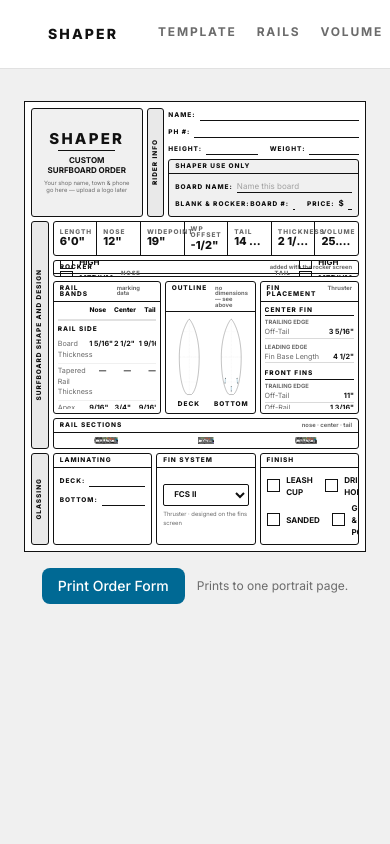
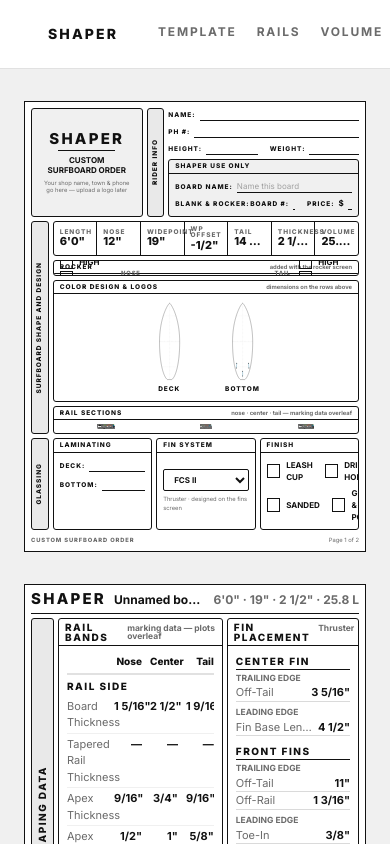
Before and after one commit to cpktoes/shaper, a Next.js app: page /design/summary in a window 390 px wide. Shown: the top 844 px of the page. Built offline with nearby package versions, Linux system fonts and the light colour scheme.

Commit message:
feat(summary): split the order form into a form page and a shaper reference page

```diff
--- a/app/design/summary/order-form.css
+++ b/app/design/summary/order-form.css
@@ -71,6 +71,34 @@
 }
 
 /*
+ * Page 2's type, about 1.55x the order form's.
+ *
+ * The whole reason the rail and fin tables moved off the front was that the type they could afford
+ * squeezed between the drawings was smaller than a number a shaper cuts foam to should ever be.
+ * Moving them does not by itself fix that: these sizes are `cqw` units against the container, and
+ * the container is the same width whichever page a table sits on. So the reference sheet restates
+ * the scale, and the tables spend their new half-page on legibility rather than on white space.
+ *
+ * Both groups are restated, not just `--order-form-*`. A custom property whose value contains
+ * `var()` is substituted where it is DECLARED, not where it is used — so the `--summary-font-*`
+ * aliases above resolved against the root's `--order-form-*` and inherit down already-resolved.
+ * Redeclaring only the `--order-form-*` half here would leave every embedded view (the whole rail
+ * data table) still at the front page's size.
+ */
+[data-order-form-root] .order-form-sheet-reference {
+  --order-form-caption: clamp(10px, 1.409cqw, 17px); /* 12.4px at 880 */
+  --order-form-micro: clamp(8.5px, 1.232cqw, 15px); /* 10.8px */
+  --order-form-value: clamp(12px, 1.761cqw, 21px); /* 15.5px */
+  --order-form-row: clamp(11px, 1.586cqw, 19px); /* 14px  */
+  --order-form-group: clamp(10px, 1.409cqw, 17px); /* 12.4px */
+
+  --summary-font-callout: clamp(12px, 1.761cqw, 21px);
+  --summary-font-group: clamp(10px, 1.409cqw, 17px);
+  --summary-font-row: clamp(11px, 1.586cqw, 19px);
+  --summary-font-label: clamp(10px, 1.409cqw, 17px);
+}
+
+/*
  * The paper.
  *
  * A fixed portrait aspect box rather than a height in pixels: `aspect-ratio` ties the sheet's
@@ -101,6 +129,11 @@
 }
 [data-order-form-root] .order-form-band-glassing {
   flex: 0 0 11%;
+}
+/* Page 2's identification strip — one line, so it is sized by its own type rather than given a
+   share of the page. */
+[data-order-form-root] .order-form-band-refhead {
+  flex: 0 0 auto;
 }
 
 /* The vertical spine labels are only as wide as their own type — they must never win space from
@@ -134,10 +167,30 @@
     background: #fff !important;
   }
 
-  /* The screen's grey desk and the page padding around the paper are screen furniture — on paper
-     the sheet IS the page. */
+  /* The screen's grey desk, the page padding around the paper, and the gap that separates the two
+     sheets on screen are all screen furniture — on paper each sheet IS a page, and the gap would
+     otherwise push page 2 down into a third. */
   [data-order-form-root] {
     max-width: none !important;
+    gap: 0 !important;
+  }
+
+  /* One break between the two sheets, and none after the last — a trailing `break-after` on the
+     final sheet is what produces a blank third page. */
+  [data-order-form-sheet] {
+    break-after: page;
+    page-break-after: always; /* legacy alias, for print engines that never took the new property */
+  }
+  [data-order-form-sheet]:last-child {
+    break-after: auto;
+    page-break-after: auto;
+  }
+
+  /* Neither sheet may be split across pages: each is sized to exactly one page box, so any
+     fragmentation is a rounding artefact rather than genuine reflow. */
+  [data-order-form-sheet] {
+    break-inside: avoid;
+    page-break-inside: avoid;
   }
 
   /* The sheet's own border stays; everything else prints on white. Scoped under the sheet so
@@ -149,13 +202,16 @@
     print-color-adjust: exact;
   }
 
-  /* Fill the printable box exactly. The aspect-ratio that shapes the sheet on screen would fight
-     the page box's own proportions here, so the printed sheet takes its size from the box the hook
-     hands it instead. */
+  /* Release the on-screen aspect ratio so each sheet is sized by the inline width and height
+     `useOrderFormPrintFit` gives it.
+
+     This rule used to say `width: 100% !important; height: 100% !important`, which was right when
+     the hook sized the ROOT and a single sheet filled it. Now the hook sizes each SHEET, and those
+     percentages resolve against the root — which is no longer a page and has no height of its own,
+     so `height: 100%` would resolve to auto and the careful page-box sizing would be thrown away.
+     An `!important` declaration also beats the hook's inline style, so this was not a near miss. */
   [data-order-form-sheet] {
     aspect-ratio: auto !important;
-    width: 100% !important;
-    height: 100% !important;
   }
 
   /* Scrolling containers — the rail data table and the fin placement table — print in full instead
@@ -170,12 +226,12 @@
     display: none !important;
   }
 
-  /* Set by useOrderFormPrintFit's beforeprint handler, which also gives this element an inline
-     width and height equal to the printable page box. The height is deliberately NOT forced to
-     `auto`: that is what lets flex bands go content-proportional and inflate the sheet past the
-     page. `overflow: hidden` is the backstop — with the box the exact size of the page, anything
-     that still spills cannot start a second one. */
-  [data-order-form-root][data-printing] {
+  /* Set by useOrderFormPrintFit's beforeprint handler, which also gives every sheet an inline
+     width and height equal to the printable page box. A sheet's height is deliberately NOT forced
+     to `auto`: that is what lets flex bands go content-proportional and inflate a sheet past its
+     page. `overflow: hidden` is the backstop — with each box the exact size of a page, anything
+     that still spills cannot start another one. */
+  [data-order-form-root][data-printing] [data-order-form-sheet] {
     overflow: hidden !important;
   }
 }
--- a/components/summary/order-form.tsx
+++ b/components/summary/order-form.tsx
@@ -1,34 +1,44 @@
 "use client";
 
 /**
- * The Summary screen as a **shop order form** — one portrait page, laid out like the paper form a
- * custom board actually gets ordered on (`LB_order_form.pdf`, Kontoes Surfboards) rather than like
- * a dashboard.
+ * The Summary screen as a **shop order form** — laid out like the paper form a custom board actually
+ * gets ordered on (`LB_order_form.pdf`, Kontoes Surfboards) rather than like a dashboard.
  *
- * The muse's structure is kept intact, because it is what makes the sheet legible to someone who
- * has filled one in before: a boxed header (shop identity, `RIDER INFO`, a `SHAPER USE ONLY`
- * sub-box), a `SURFBOARD SHAPE AND DESIGN` body with vertical spine labels down the left edge, and
- * a `GLASSING` band across the bottom. What changes is that the panels a shaper would have ticked
- * or sketched by hand are replaced by this app's calculated output:
+ * **Two pages, printing front and back.**
+ *
+ * *Page 1 is the order form.* The muse's structure is kept intact, because it is what makes the
+ * sheet legible to someone who has filled one in before: a boxed header (shop identity, `RIDER
+ * INFO`, a `SHAPER USE ONLY` sub-box), a `SURFBOARD SHAPE AND DESIGN` body with vertical spine
+ * labels down the left edge, and a `GLASSING` band across the bottom. What changes is that the
+ * panels a shaper would have ticked or sketched by hand are replaced by this app's calculated
+ * output:
  *
  * - `TAIL SHAPE` is gone — the tail is built into the outline, so ticking it would be a second,
  *   disagreeable source of truth.
- * - `CONTOURS`/`RAILS` checkboxes become the real rail section plots and the rail band marking
- *   data — the numbers a shaper cuts foam to.
+ * - `CENTER` becomes `WIDEPOINT` and `WP OFFSET`, since a width means little without saying where
+ *   along the board it was measured.
+ * - `CONTOURS`/`RAILS` checkboxes become the real rail section plots.
  * - `FIN SETUP` checkboxes become a fin *system* selector, since which fins go on the board is
  *   now designed on the fins screen; only the box hardware is still an ordering choice.
  * - `ROCKER` stays a placeholder box until the rocker screen exists.
+ *
+ * *Page 2 is the shaper's reference* — the rail band marking data and the fin placement numbers.
+ * These were on the front, in two narrow columns either side of the drawings, and the type they
+ * could afford there was smaller than a number you cut foam to has any business being. On their own
+ * page they get a half-page each. What the front gets back is the muse's own use for that space:
+ * its board outlines live inside a big `COLOR DESIGN AND LOGOS` panel, blank around the drawings so
+ * a customer can sketch artwork on it.
  *
  * Every calculated value is read from the shared design store (`components/design/design-store.tsx`)
  * and rendered through the *existing* view components — `OutlineViewer`, `RailSectionPlot`,
  * `RailDataTable`. No panel here reimplements a view or redoes a calculation, so a printed number
  * cannot drift from the screen it came from.
  *
- * **Sizing.** The sheet is a fixed portrait aspect box whose type scales with its own width in
- * `cqw` units (see `app/design/summary/order-form.css`). That is what lets the same layout be
- * measured on screen and printed to paper: `useOrderFormPrintFit` pins the sheet to the printable
- * page box before measuring, and because the type is tied to the *container* rather than the
- * viewport, the layout it measures is the layout that prints.
+ * **Sizing.** Each sheet is a fixed portrait aspect box whose type scales with the *container's*
+ * width in `cqw` units (see `app/design/summary/order-form.css`). That is what lets the same layout
+ * be measured on screen and printed to paper: `useOrderFormPrintFit` pins every sheet to the
+ * printable page box before measuring, and because the type is tied to the container rather than
+ * the viewport, the layout it measures is the layout that prints.
  */
 
 import type { CSSProperties, ReactNode } from "react";
@@ -45,6 +55,7 @@ import {
   RailLabel,
 } from "./order-form-primitives";
 import { useOrderFormPrintFit } from "./use-print-fit";
+import { cn } from "@/lib/utils";
 import { FIN_SETUPS, FIN_SYSTEMS, type FinSystem } from "@/lib/geometry/fins";
 import type { RailSectionKey } from "@/lib/geometry/rail-bands";
 import {
@@ -61,6 +72,43 @@ const SECTION_TITLE: Record<RailSectionKey, string> = {
   center: "Center",
   tail: "Tail",
 };
+
+/**
+ * One sheet of paper. Both pages share the border, the padding and the `data-order-form-sheet` hook
+ * that the print path and the aspect-ratio rule key off, so neither can drift from the other.
+ */
+function Sheet({
+  variant = "form",
+  children,
+}: {
+  /** "reference" is page 2, which carries only two tables and can therefore afford much larger
+   * type than the densely packed order form — see `order-form.css`, where the variant redeclares
+   * the whole type scale. */
+  variant?: "form" | "reference";
+  children: ReactNode;
+}) {
+  return (
+    <div
+      data-order-form-sheet
+      className={cn(
+        "flex flex-col gap-1 border-[1.5px] border-surf-black bg-surf-base p-1.5",
+        variant === "reference" && "order-form-sheet-reference",
+      )}
+    >
+      {children}
+    </div>
+  );
+}
+
+/** The `PAGE 1 OF 2` / `PAGE 2 OF 2` marker, so the pair reads as a pair when it comes off the printer. */
+function PageMark({ page, title }: { page: number; title: string }) {
+  return (
+    <div className="flex flex-none items-baseline justify-between gap-2 pt-0.5 text-surf-muted order-form-micro">
+      <span className="font-display font-extrabold tracking-architectural uppercase">{title}</span>
+      <span>Page {page} of 2</span>
+    </div>
+  );
+}
 
 /**
  * One cell of the dimensions row — an ALL-CAPS caption over the measurement, the muse's
@@ -93,8 +141,9 @@ function RockerTicks() {
 }
 
 /**
- * One drawing inside the shared outline panel, captioned beneath it the way the paper muse
- * captions its own pair.
+ * One drawing inside the colour-design panel, captioned beneath it the way the paper muse captions
+ * its own pair. The drawings sit in the middle third of the panel, leaving blank paper either side
+ * for the artwork the panel is named for.
  */
 function OutlineHalf({ label, children }: { label: string; children: ReactNode }) {
   return (
@@ -140,18 +189,22 @@ export function OrderForm() {
   const finSetupLabel =
     FIN_SETUPS.find((s) => s.value === effectiveFins.finSetup)?.label ?? effectiveFins.finSetup;
 
+  const thicknessDisplay = formatInchesFraction(railBands.center.boardThickness);
+
   return (
     <div className="flex min-h-0 flex-1 flex-col items-center overflow-y-auto bg-surf-muted/10 px-6 py-8">
       {/*
-       * Two nested elements, deliberately. The outer one is the `@container` the sheet's type
-       * queries — a container query never matches the container itself — and it is also what
-       * `useOrderFormPrintFit` pins to the printable page box. The inner one is the paper.
+       * The outer element is the `@container` the sheets' type queries — a container query never
+       * matches the container itself — and it is what `useOrderFormPrintFit` walks to find the
+       * sheets. It is no longer itself a page: it is the stack of them.
        */}
-      <div ref={rootRef} data-order-form-root className="@container w-full max-w-[880px] flex-none">
       <div
-          data-order-form-sheet
-          className="flex flex-col gap-1 border-[1.5px] border-surf-black bg-surf-base p-1.5"
+        ref={rootRef}
+        data-order-form-root
+        className="@container flex w-full max-w-[880px] flex-none flex-col gap-8"
       >
+        {/* ══════════ PAGE 1 — the order form ══════════════════════════════════════════════ */}
+        <Sheet>
           {/* ─── BAND 1 — header ────────────────────────────────────────────────────────── */}
           <div className="flex flex-none gap-1 order-form-band-header">
             <div className="w-[34%] min-w-0">
@@ -222,10 +275,7 @@ export function OrderForm() {
                   label="Tail"
                   value={formatInchesFraction(outlineGeometry.tailWidthAt12in)}
                 />
-                <DimensionCell
-                  label="Thickness"
-                  value={formatInchesFraction(railBands.center.boardThickness)}
-                />
+                <DimensionCell label="Thickness" value={thicknessDisplay} />
                 <DimensionCell
                   label="Volume"
                   value={`${volumeResult.volumeLitres.toFixed(1)} L`}
@@ -272,22 +322,12 @@ export function OrderForm() {
                 </div>
               </FormBox>
 
-              {/* The body row: marking data, the two board drawings, the fin numbers. */}
-              <div className="flex min-h-0 flex-1 gap-1">
-                <FormBox
-                  caption="Rail Bands"
-                  captionRight="marking data"
-                  className="min-w-0 flex-[2.5]"
-                  bodyClassName="p-1"
-                >
-                  <RailDataTable sections={sections} compact />
-                </FormBox>
-
               {/*
-                 * Deck and bottom share one box rather than taking a box each: two captions, two
-                 * borders and two sets of padding for what a shaper reads as a single pair of
-                 * views is chrome the sheet cannot spare, and the width it gives back goes to the
-                 * marking data and the fin numbers either side.
+               * The muse's own big panel, and its own name for it. With the two data tables moved to
+               * page 2 this takes the whole body width, which is the point: the drawings are what
+               * the front of an order form is for, and the blank paper around them is where a
+               * customer sketches the colour work. The drawings are held to the middle third so
+               * that blank space falls either side of them rather than in one useless margin.
                *
                * Three theming overrides, all of them turning editor affordances back into plain
                * draughtsmanship, because this panel is a template to mark a blank from rather
@@ -313,11 +353,11 @@ export function OrderForm() {
                * the tokens are for, and that component already carries five display gates.
                */}
               <FormBox
-                  caption="Outline"
-                  captionRight="no dimensions — see above"
+                caption="Color Design &amp; Logos"
+                captionRight="dimensions on the rows above"
                 variant="flush"
-                  className="min-w-0 flex-[2.1]"
-                  bodyClassName="flex-row gap-1 p-1"
+                className="min-h-0 flex-1"
+                bodyClassName="p-1.5"
                 style={
                   {
                     "--outline-board-fill": "transparent",
@@ -326,6 +366,7 @@ export function OrderForm() {
                   } as CSSProperties
                 }
               >
+                <div className="mx-auto flex min-h-0 w-[46%] min-w-0 flex-1 flex-row gap-3">
                   <OutlineHalf label="Deck">
                     <OutlineViewer
                       geometry={outlineGeometry}
@@ -353,61 +394,16 @@ export function OrderForm() {
                       finMarks={finPlacement.marks}
                     />
                   </OutlineHalf>
+                </div>
               </FormBox>
 
-                {/* The fin numbers sit next to the drawing that carries the fin marks, so the
-                    table and the picture it describes are read together. */}
-                <FormBox
-                  caption="Fin Placement"
-                  captionRight={finSetupLabel}
-                  className="min-w-0 flex-[2.3]"
-                  bodyClassName="gap-1 overflow-y-auto p-1"
-                >
-                  <div data-print-unfold className="min-h-0 flex-1 overflow-y-auto">
-                    {finPlacement.sections.map((sec) => (
-                      <div key={sec.label} className="mb-1.5 last:mb-0">
-                        <div className="mb-0.5 border-b border-surf-black font-display font-extrabold tracking-architectural text-surf-black uppercase order-form-group">
-                          {sec.label}
-                        </div>
-                        {sec.groups.map((grp) => (
-                          <div key={grp.heading} className="mb-1 last:mb-0">
-                            <div className="font-bold text-surf-muted uppercase order-form-micro">
-                              {grp.heading}
-                            </div>
-                            {grp.rows.map((row) => (
-                              <div
-                                key={row.label}
-                                className="flex justify-between gap-1 border-b border-surf-muted/25 order-form-row"
-                              >
-                                <span className="truncate text-surf-muted">{row.label}</span>
-                                <span className="flex-none font-bold text-surf-black">
-                                  {formatInchesFraction(row.value, 16)}
-                                </span>
-                              </div>
-                            ))}
-                            {grp.fullSpread !== null && (
-                              <div className="flex justify-between gap-1 border-b border-surf-muted/25 order-form-row">
-                                <span className="truncate text-surf-muted">Full Spread</span>
-                                <span className="flex-none font-bold text-surf-black">
-                                  {formatInchesFraction(grp.fullSpread, 16)}
-                                </span>
-                              </div>
-                            )}
-                          </div>
-                        ))}
-                      </div>
-                    ))}
-                  </div>
-                </FormBox>
-              </div>
-
-              {/* The rail cross-sections, across the full width of the body. Side by side on one
-                  shared axis they are directly comparable and the band stays short; stacked in a
-                  column each plot would be a third of this width and three times this tall, which
-                  a portrait page cannot spare. */}
+              {/* The rail cross-sections stay on the front: they are drawings, and the front is the
+                  drawings' page. Their numbers are on the back. Side by side on one shared axis they
+                  are directly comparable and the band stays short; stacked in a column each plot
+                  would be a third of this width and three times this tall. */}
               <FormBox
                 caption="Rail Sections"
-                captionRight="nose · center · tail"
+                captionRight="nose · center · tail — marking data overleaf"
                 className="flex-none order-form-band-plots"
                 bodyClassName="p-1"
               >
@@ -470,7 +466,101 @@ export function OrderForm() {
               </div>
             </FormBox>
           </div>
+
+          <PageMark page={1} title="Custom Surfboard Order" />
+        </Sheet>
+
+        {/* ══════════ PAGE 2 — the shaper's reference ══════════════════════════════════════ */}
+        <Sheet variant="reference">
+          {/*
+           * A back page comes off the printer as a loose sheet and gets carried to the blank on its
+           * own, so it has to say which board it belongs to without the front in hand. Board name
+           * and the four numbers that identify a board — nothing a shaper would have to cross-check
+           * against page 1.
+           */}
+          <div className="flex flex-none items-baseline justify-between gap-3 border-b-[1.5px] border-surf-black pb-1 order-form-band-refhead">
+            <div className="flex min-w-0 items-baseline gap-2">
+              <span className="font-display font-extrabold tracking-architectural text-surf-black uppercase leading-none order-form-wordmark">
+                Shaper
+              </span>
+              <span className="truncate font-bold text-surf-black order-form-value">
+                {boardName || "Unnamed board"}
+              </span>
             </div>
+            <span className="flex-none font-bold text-surf-muted order-form-value">
+              {formatFeetInches(outline.length)} · {formatInchesFraction(outline.widePointWidth)} ·{" "}
+              {thicknessDisplay} · {volumeResult.volumeLitres.toFixed(1)} L
+            </span>
+          </div>
+
+          <div className="flex min-h-0 flex-1 gap-1">
+            <RailLabel>Shaping Data</RailLabel>
+
+            {/* Both tables, each with a half-page. This is the whole point of the second sheet: on
+                the front they were two narrow columns either side of the drawings, and the type they
+                could afford there was smaller than a number you cut foam to has any business being. */}
+            <FormBox
+              caption="Rail Bands"
+              captionRight="marking data — plots overleaf"
+              className="min-w-0 flex-[1.25]"
+              bodyClassName="p-2"
+            >
+              <RailDataTable sections={sections} compact />
+            </FormBox>
+
+            <FormBox
+              caption="Fin Placement"
+              captionRight={finSetupLabel}
+              className="min-w-0 flex-1"
+              bodyClassName="gap-1 p-2"
+            >
+              <div data-print-unfold className="min-h-0 flex-1 overflow-y-auto">
+                {finPlacement.sections.map((sec) => (
+                  <div key={sec.label} className="mb-2 last:mb-0">
+                    <div className="mb-0.5 border-b border-surf-black font-display font-extrabold tracking-architectural text-surf-black uppercase order-form-group">
+                      {sec.label}
+                    </div>
+                    {sec.groups.map((grp) => (
+                      <div key={grp.heading} className="mb-1 last:mb-0">
+                        <div className="font-bold text-surf-muted uppercase order-form-micro">
+                          {grp.heading}
+                        </div>
+                        {grp.rows.map((row) => (
+                          <div
+                            key={row.label}
+                            className="flex justify-between gap-1 border-b border-surf-muted/25 order-form-row"
+                          >
+                            <span className="truncate text-surf-muted">{row.label}</span>
+                            <span className="flex-none font-bold text-surf-black">
+                              {formatInchesFraction(row.value, 16)}
+                            </span>
+                          </div>
+                        ))}
+                        {grp.fullSpread !== null && (
+                          <div className="flex justify-between gap-1 border-b border-surf-muted/25 order-form-row">
+                            <span className="truncate text-surf-muted">Full Spread</span>
+                            <span className="flex-none font-bold text-surf-black">
+                              {formatInchesFraction(grp.fullSpread, 16)}
+                            </span>
+                          </div>
+                        )}
+                      </div>
+                    ))}
+                  </div>
+                ))}
+                {finPlacement.notes.length > 0 && (
+                  <div className="mt-2 border-t border-surf-muted/25 pt-1 text-surf-muted order-form-micro">
+                    {finPlacement.notes.map((note) => (
+                      <div key={note}>{note}</div>
+                    ))}
+                  </div>
+                )}
+              </div>
+            </FormBox>
+          </div>
+
+          <PageMark page={2} title="Shaper Reference" />
+        </Sheet>
       </div>
 
       {/* Below the paper, and never on it. */}
@@ -482,7 +572,9 @@ export function OrderForm() {
         >
           Print Order Form
         </Button>
-        <span className="text-xs text-surf-muted">Prints to one portrait page.</span>
+        <span className="text-xs text-surf-muted">
+          Two portrait pages — print double-sided for a front-and-back form.
+        </span>
       </div>
     </div>
   );
```
Also changed, not shown: components/summary/use-print-fit.ts (+48 -28 lines). Lines whose indentation alone changed are shown as unchanged.
